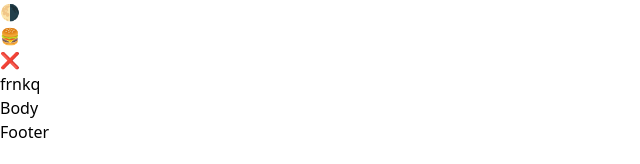
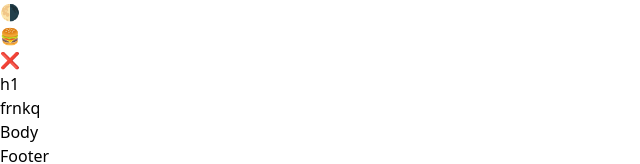
Before and after one commit to frnkq/francocanevali.com, a Next.js app: page /blog in a window 1280 px wide. Shown: the top 164 px of the page, without its empty margins (0-640 px from the left). Built offline with nearby package versions, Linux system fonts and the light colour scheme.

Commit message:
blog ui menu header

```diff
--- a/pages/blog/header.js
+++ b/pages/blog/header.js
@@ -10,7 +10,7 @@ export class Header extends Component {
     return (
       <div className="h-full grid grid-cols-3">
         <div className="col-span-1">
-          <Menu />
+          <Menu isDarkMode={this.props.isDarkMode} />
         </div>
         <h1 className="text-3xl text-center align-middle"> frnkq </h1>
       </div>
--- a/pages/blog/index.js
+++ b/pages/blog/index.js
@@ -34,7 +34,7 @@ export default class Blog extends Component {
               ${true ? "h-12" : ""}
               `}
           >
-            <Header />
+            <Header isDarkMode={this.state.isDarkMode}/>
           </header>
           <main className="h-full">
             <h1> Body </h1>
--- a/pages/blog/menu.js
+++ b/pages/blog/menu.js
@@ -11,15 +11,22 @@ export class Menu extends Component {
 
   leftMenu() {
     return (
-      <div className="absolute top-0 left-0 flex flex-col w-2/3 h-screen bg-red-800">
+      <div
+        id="menu"
+        className={`${this.props.isDarkMode ? "bg-black" : "bg-zinc-300"}
+            ${
+              true ? "absolute top-0 left-0 flex flex-col w-2/3 h-screen" : ""
+            }`}
+      >
         <div
-          className="text-2xl"
+          className="pt-1 pl-2 text-2xl"
           onClick={() => {
             this.setState({ showMenu: !this.state.showMenu });
           }}
         >
           ❌
         </div>
+        <p>h1</p>
       </div>
     );
   }
--- /dev/null
+++ b/styles/blog/menu.css
@@ -0,0 +1,3 @@
+#menu {
+  transition: 0.5s;
+}
--- a/styles/globals.css
+++ b/styles/globals.css
@@ -1,8 +1,9 @@
 @tailwind base;
 @tailwind components;
 @tailwind utilities;
-@import 'asciiart.css';
+@import "./home/asciiart.css";
+@import "./blog/menu.css";
 
-*{
-    cursor: url('../public/assets/cursor.png'), auto;
+* {
+  cursor: url("../public/assets/cursor.png"), auto;
 }
```
Also changed, not shown: styles/home/asciiart.css (renamed from styles/asciiart.css).
